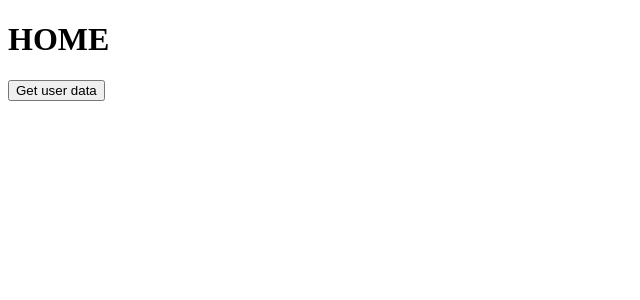
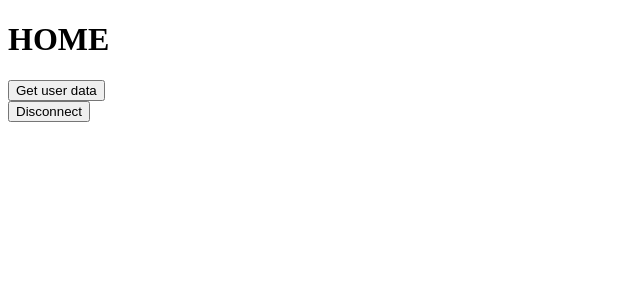
Before and after one commit to tom-rt/user-service-front, a Nuxt app: page /home in a window 1280 px wide. Shown: the top 300 px of the page, without its empty margins (0-640 px from the left). Built offline with nearby package versions, Linux system fonts and the light colour scheme; no server answers.

Commit message:
add disconnect button and feature

```diff
--- a/pages/home.vue
+++ b/pages/home.vue
@@ -6,6 +6,7 @@
       <p v-if="userData">{{ userData }}</p>
       <button type="submit">Get user data</button>
     </form>
+    <button v-on:click="disconnect">Disconnect</button>
   </div>
 </template>
 
@@ -24,6 +25,11 @@ export default {
     async getUserData() {
       const ret = await this.$axios.get(`/user/${this.$store.state.userId}`)
       this.userData = ret.data
+    },
+    async disconnect() {
+      await this.$axios.post(`/user/${this.$store.state.userId}/logout`)
+      this.$store.commit('logout')
+      this.$router.push('/login')
     }
   }
 }
--- a/plugins/axios.ts
+++ b/plugins/axios.ts
@@ -14,8 +14,8 @@ export default ({ $axios, store, redirect }) => {
             })
             return $axios(originalRequest);
          } else {
-            store.state.token = null;
-            store.state.id = null;
+
+            this.$store.commit('logout')
             redirect("/login")
          }
       } else {
--- a/store/index.ts
+++ b/store/index.ts
@@ -24,9 +24,10 @@ export const mutations = {
             maxAge: 60 * 60 * 24 * 7
         })
     },
-    logout(state, payload) {
+    logout(state) {
         state.userId = null;
         state.token = null;
         state.isConnected = false;
+        this.$cookies.remove('token')
     }
 }
```
